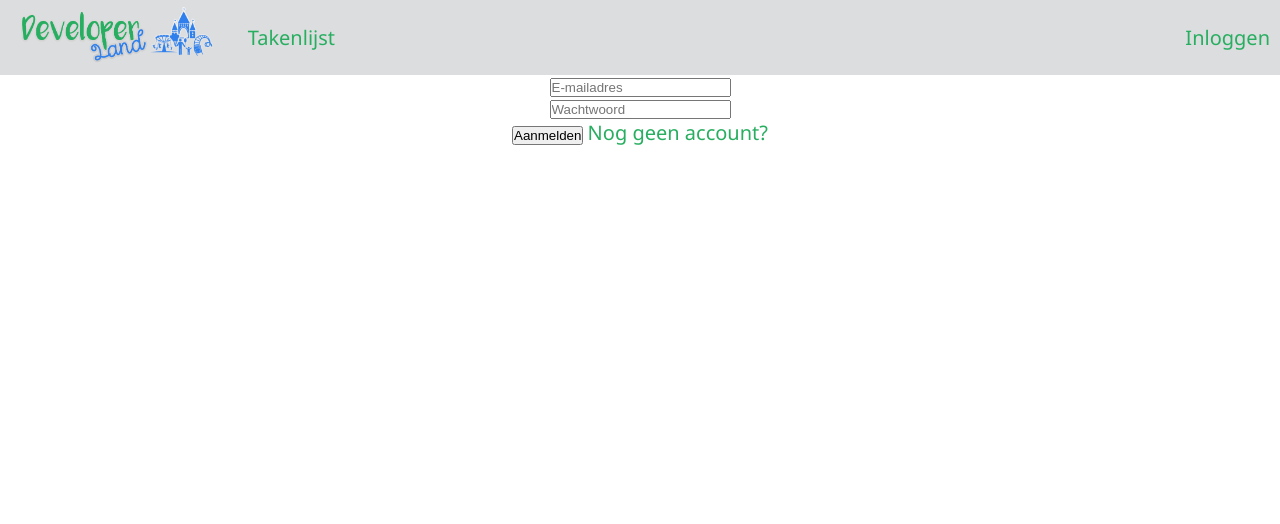
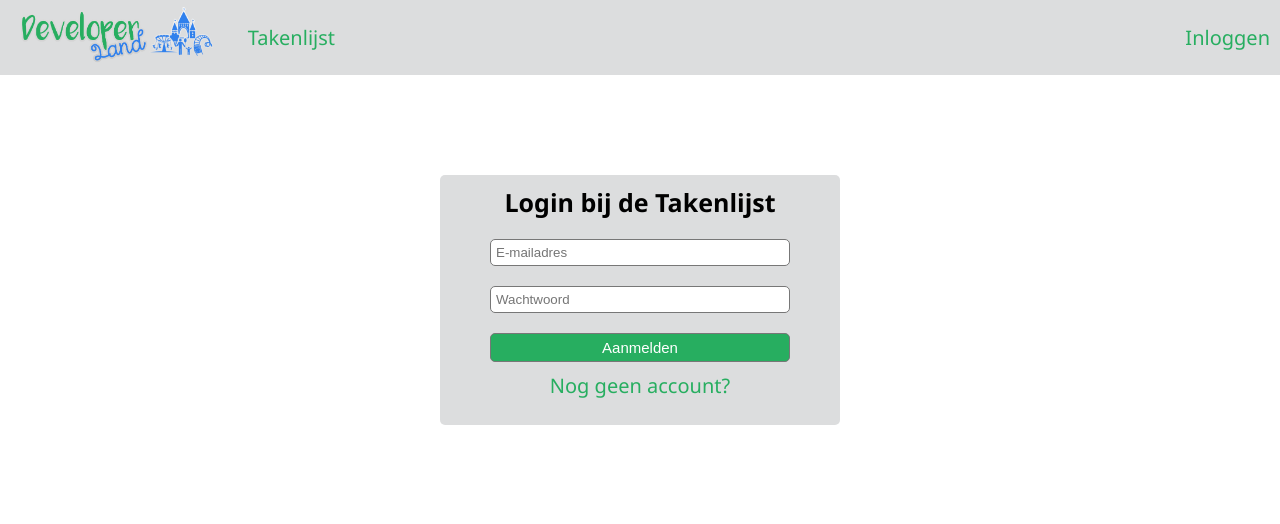
Before and after one commit to JoostHeijmans139/B3-Takenlijst, a PHP site: page /delta/login.php in a window 1280 px wide. Shown: the top 524 px of the page. Run offline with PHP 8.4, Linux system fonts and the light colour scheme.

Commit message:
Login opmaak

```diff
--- a/login.php
+++ b/login.php
@@ -14,19 +14,25 @@
 
     <div class="wrapper">
         <main>
+            <form>
                 <div class="loginBox">
+                    <h1>Login bij de Takenlijst</h1>
                     <div class="form-group">
                         <input type="email" name="email" id="email" placeholder="E-mailadres">
                     </div>
+
                     <div class="form-group">
                         <input type="password" name="password" id="password" placeholder="Wachtwoord">
                     </div>
 
-                <input type="submit" value="Aanmelden">
+                    <div class="form-group">
+                        <input type="submit" name="submit" id="submit" value="Aanmelden">
+                    </div>
 
                     <a href="signUp.php">Nog geen account?</a>
 
                 </div>
+            </form>
         </main>
     </div>
 
--- a/public_html/css/main.css
+++ b/public_html/css/main.css
@@ -11,6 +11,12 @@ body {
     margin: 0 auto;
     width: 968px;
     text-align: center;
+}
+
+h1 {
+    font-size: 25px;
+    margin-top: 10px;
+    margin-bottom: 10px;
 }
 
 /* Header */
@@ -59,3 +65,33 @@ a {
     margin-top: 50px;
     margin-bottom: 50px;
 }
+
+/* Inlogscherm */
+form {
+    display: flex;
+    justify-content: center;
+}
+
+.loginBox {
+    margin: 100px;
+    width: 400px;
+    height: 250px;
+    background-color: #dcddde;
+    border-radius: 5px;
+}
+
+input[type=email], input[type=password], #submit {
+    width: 300px;
+    margin: 10px;
+    padding: 5px;
+    border: 1px solid #777777;
+    border-radius: 5px;
+    box-sizing: border-box;
+}
+
+#submit {
+    background-color: #27ae60;
+    cursor: pointer;
+    color: white;
+    font-size: 15px;
+}
```
Lines whose indentation alone changed are shown as unchanged.
